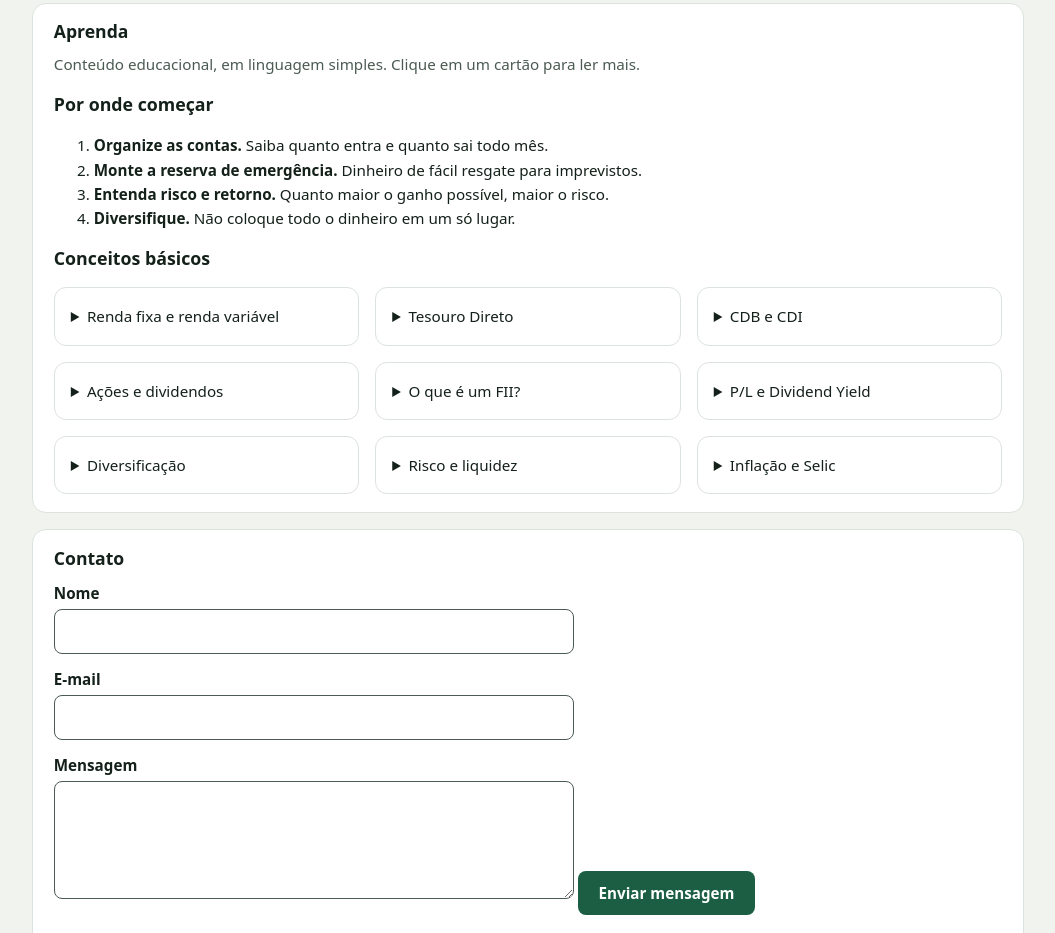
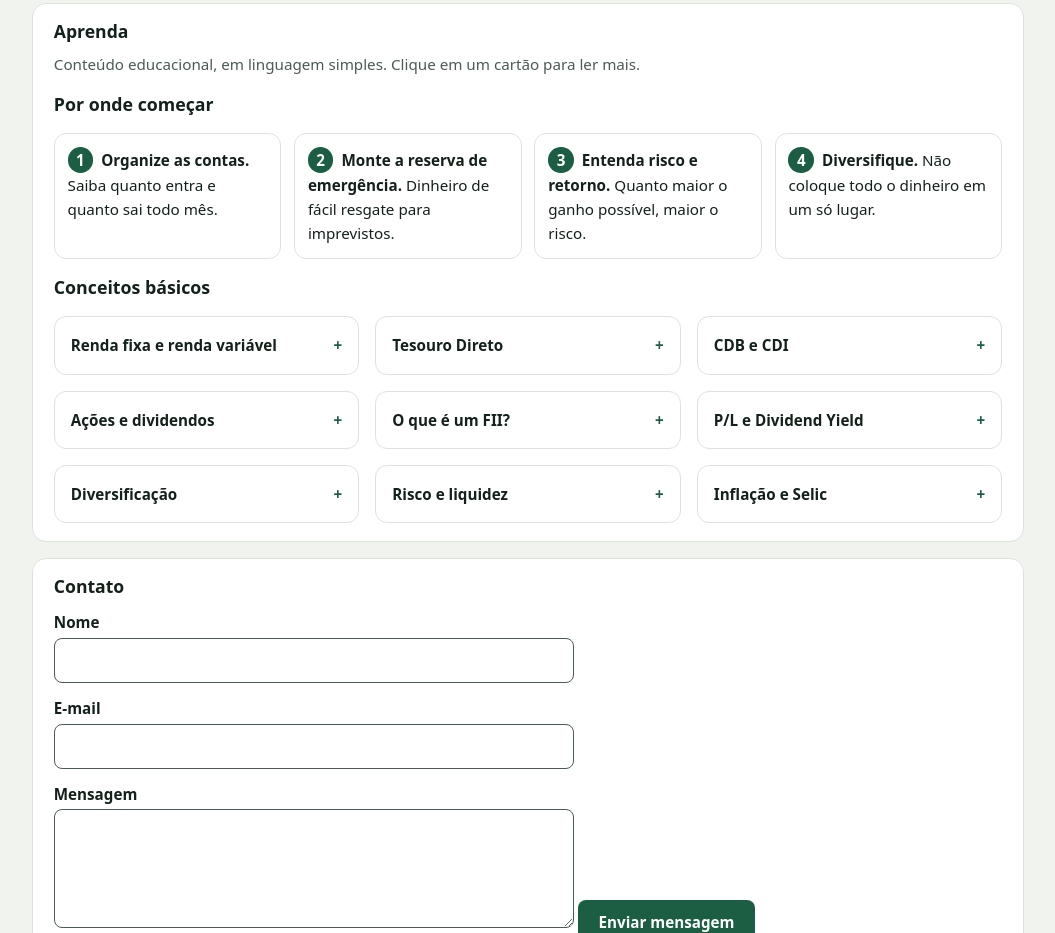
Before and after one commit to gustavobrasileiro-boop/InvesteFacil, a plain HTML site: page index.html in a window 1280 px wide. Shown: the part 1080-2013 px from the top of the page, without its empty margins (222-1277 px from the left). Drawn offline with Linux system fonts and the light colour scheme.

Commit message:
Update style.css

```diff
--- a/css/style.css
+++ b/css/style.css
@@ -75,3 +75,11 @@ input,textarea{width:100%;max-width:520px;padding:.6rem;border:1px solid var(--m
  .cols{grid-template-columns:1fr}
 }
 @media(prefers-reduced-motion:reduce){*{transition:none!important;animation:none!important;scroll-behavior:auto!important}}
+#aprenda .grid{align-items:start}
+.trilha{list-style:none;margin:0 0 1rem;padding:0;display:grid;grid-template-columns:repeat(auto-fit,minmax(190px,1fr));gap:.8rem;counter-reset:p}
+.trilha li{counter-increment:p;border:1px solid var(--bd);border-radius:12px;padding:.8rem;background:var(--card)}
+.trilha li::before{content:counter(p);display:inline-grid;place-items:center;width:1.6rem;height:1.6rem;border-radius:50%;background:var(--acc);color:var(--onacc);font-weight:700;margin-right:.5rem}
+details.card summary{cursor:pointer;font-weight:700;list-style:none}
+details.card summary::-webkit-details-marker{display:none}
+details.card summary::after{content:"+";float:right;color:var(--acc);font-weight:700}
+details.card[open] summary::after{content:"−"}
```
